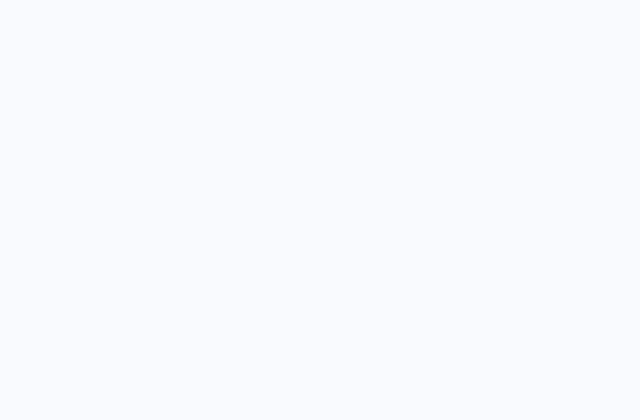
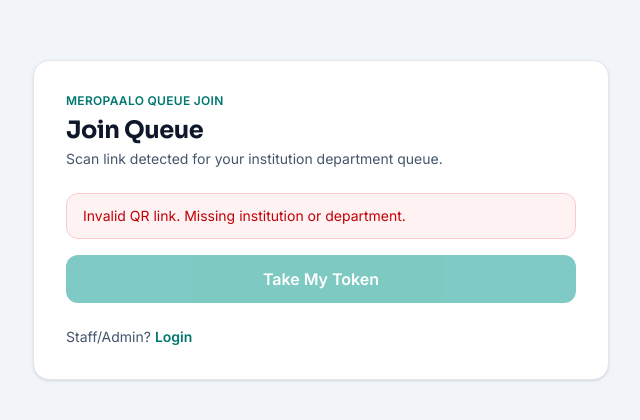
Before and after one commit to Prajwal-k0ira1a/MeroPaalo, a React (Vite) app in the folder frontend/: page /join in a window 1280 px wide. Before the commit this address had no page. Shown: the part 180-600 px from the top of the page, without its empty margins (319-959 px from the left). Built offline with nearby package versions, Linux system fonts and the light colour scheme; no server answers.

Commit message:
feat:QR feature added

```diff
--- a/frontend/src/App.jsx
+++ b/frontend/src/App.jsx
@@ -4,11 +4,16 @@
 import { Login } from "./Authentication/Login";
 import { SignUp } from "./Authentication/SignUp";
 import { ForgotPassword } from "./Authentication/ForgotPassword";
+import { JoinPage } from "./Join/JoinPage";
+import { QRGeneratorPage } from "./Join/QRGeneratorPage";
 import { Routes, Route } from "react-router-dom";
 function App() {
   return (
     <Routes>
       <Route path="/" element={<LandingPage />} />
+      <Route path="/join" element={<JoinPage />} />
+
+      <Route path="/qr-generator" element={<QRGeneratorPage />} />
       <Route path="/staff-admin" element={<DashboardPage />} />
       <Route path="/admin" element={<AdminConsolePage />} />
       <Route path="/login" element={<Login />} />
--- /dev/null
+++ b/frontend/src/Join/JoinPage.jsx
@@ -0,0 +1,164 @@
+import { useEffect, useMemo, useState } from "react";
+import { Link, useSearchParams } from "react-router-dom";
+
+const API_BASE = import.meta.env.VITE_API_BASE_URL || "http://localhost:5000/api";
+const TOKEN_STORAGE_KEY = "meropaalo_customer_token";
+
+const formatTime = (value) => {
+  if (!value) return "N/A";
+  const date = new Date(value);
+  if (Number.isNaN(date.getTime())) return "N/A";
+  return date.toLocaleTimeString([], { hour: "2-digit", minute: "2-digit" });
+};
+
+export const JoinPage = () => {
+  const [searchParams] = useSearchParams();
+  const institution = searchParams.get("institution") || "";
+  const department = searchParams.get("department") || "";
+
+  const [isLoading, setIsLoading] = useState(true);
+  const [isJoining, setIsJoining] = useState(false);
+  const [error, setError] = useState("");
+  const [queueInfo, setQueueInfo] = useState(null);
+  const [token, setToken] = useState(null);
+
+  const canQuery = useMemo(() => Boolean(institution && department), [institution, department]);
+  const queueOpen = queueInfo?.queueStatus === "active";
+
+  useEffect(() => {
+    const loadQueueInfo = async () => {
+      if (!canQuery) {
+        setError("Invalid QR link. Missing institution or department.");
+        setIsLoading(false);
+        return;
+      }
+
+      setIsLoading(true);
+      setError("");
+
+      try {
+        const res = await fetch(
+          `${API_BASE}/public/queue/${department}/info?institution=${institution}`
+        );
+        const json = await res.json();
+        if (!res.ok) throw new Error(json.message || "Unable to load queue details.");
+        setQueueInfo(json.data);
+      } catch (err) {
+        setError(err.message || "Unable to load queue details.");
+      } finally {
+        setIsLoading(false);
+      }
+    };
+
+    loadQueueInfo();
+  }, [canQuery, department, institution]);
+
+  const handleJoin = async () => {
+    if (!canQuery || isJoining || !queueOpen) return;
+
+    setIsJoining(true);
+    setError("");
+
+    try {
+      const res = await fetch(`${API_BASE}/tokens/issue`, {
+        method: "POST",
+        headers: { "Content-Type": "application/json" },
+        credentials: "include",
+        body: JSON.stringify({ institution, department }),
+      });
+      const json = await res.json();
+      if (!res.ok) throw new Error(json.message || "Failed to issue token.");
+      setToken(json.data);
+      try {
+        localStorage.setItem(
+          TOKEN_STORAGE_KEY,
+          JSON.stringify({
+            tokenId: json.data?._id,
+            institutionId: institution,
+            tokenNumber: json.data?.tokenNumber,
+          })
+        );
+      } catch {
+        // best effort persistence only
+      }
+    } catch (err) {
+      setError(err.message || "Failed to issue token.");
+    } finally {
+      setIsJoining(false);
+    }
+  };
+
+  return (
+    <main className="min-h-screen bg-slate-100 flex items-center justify-center p-4">
+      <section className="w-full max-w-xl bg-white border border-slate-200 rounded-2xl shadow-sm p-6 sm:p-8">
+        <p className="text-xs font-semibold tracking-wide text-teal-700 uppercase">MeroPaalo Queue Join</p>
+        <h1 className="text-2xl font-bold text-slate-900 mt-2">Join Queue</h1>
+        <p className="text-sm text-slate-600 mt-1">Scan link detected for your institution department queue.</p>
+
+        {isLoading && (
+          <div className="mt-6 text-sm text-slate-600">Loading queue details...</div>
+        )}
+
+        {!isLoading && (
+          <div className="mt-6 space-y-4">
+            {error && (
+              <div className="rounded-xl border border-red-200 bg-red-50 text-red-700 text-sm px-4 py-3">
+                {error}
+              </div>
+            )}
+
+            {queueInfo && (
+              <div className="rounded-xl border border-slate-200 bg-slate-50 p-4 space-y-2">
+                <p className="text-sm text-slate-700">
+                  <span className="font-semibold">Institution:</span> {queueInfo.institutionName}
+                </p>
+                <p className="text-sm text-slate-700">
+                  <span className="font-semibold">Department:</span> {queueInfo.queueName}
+                </p>
+                <p className="text-sm text-slate-700">
+                  <span className="font-semibold">Queue status:</span> {queueInfo.queueStatus}
+                </p>
+                <p className="text-sm text-slate-700">
+                  <span className="font-semibold">Hours:</span> {formatTime(queueInfo.startTime)} -{" "}
+                  {formatTime(queueInfo.endTime)}
+                </p>
+              </div>
+            )}
+
+            {token ? (
+              <div className="rounded-xl border border-teal-200 bg-teal-50 p-5 text-center">
+                <p className="text-sm text-teal-700 font-semibold">Token Issued</p>
+                <p className="text-4xl font-black text-teal-800 tracking-wider mt-2">{token.tokenNumber}</p>
+                <p className="text-xs text-teal-700 mt-2">Token ID: {token._id}</p>
+                <Link
+                  to={`/token-status?tokenId=${encodeURIComponent(token._id)}&institution=${encodeURIComponent(
+                    institution
+                  )}&tokenNumber=${encodeURIComponent(token.tokenNumber)}`}
+                  className="inline-block mt-4 rounded-xl bg-teal-700 text-white font-semibold py-2 px-4 hover:bg-teal-800 transition-colors"
+                >
+                  Track Live Status
+                </Link>
+              </div>
+            ) : (
+              <button
+                type="button"
+                onClick={handleJoin}
+                disabled={!queueOpen || isJoining || !queueInfo}
+                className="w-full rounded-xl bg-teal-600 text-white font-semibold py-3 px-4 hover:bg-teal-700 disabled:opacity-50 disabled:cursor-not-allowed transition-colors"
+              >
+                {isJoining ? "Issuing Token..." : "Take My Token"}
+              </button>
+            )}
+
+            <div className="pt-2 text-sm text-slate-600">
+              Staff/Admin?{" "}
+              <Link className="text-teal-700 font-semibold hover:text-teal-800" to="/login">
+                Login
+              </Link>
+            </div>
+          </div>
+        )}
+      </section>
+    </main>
+  );
+};
--- /dev/null
+++ b/frontend/src/Join/QRGeneratorPage.jsx
@@ -0,0 +1,78 @@
+import { useMemo, useState } from "react";
+
+const API_BASE = import.meta.env.VITE_API_BASE_URL || "http://localhost:5000/api";
+const CLIENT_BASE = import.meta.env.VITE_CLIENT_BASE_URL || window.location.origin;
+
+export const QRGeneratorPage = () => {
+  const [institution, setInstitution] = useState("");
+  const [department, setDepartment] = useState("");
+
+  const canGenerate = Boolean(institution.trim() && department.trim());
+
+  const joinLink = useMemo(() => {
+    if (!canGenerate) return "";
+    const params = new URLSearchParams({
+      institution: institution.trim(),
+      department: department.trim(),
+    });
+    return `${CLIENT_BASE}/join?${params.toString()}`;
+  }, [canGenerate, institution, department]);
+
+  const qrImageUrl = useMemo(() => {
+    if (!canGenerate) return "";
+    const params = new URLSearchParams({
+      institution: institution.trim(),
+      department: department.trim(),
+    });
+    return `${API_BASE}/qr?${params.toString()}`;
+  }, [canGenerate, institution, department]);
+
+  return (
+    <main className="min-h-screen bg-slate-100 flex items-center justify-center p-4">
+      <section className="w-full max-w-2xl bg-white border border-slate-200 rounded-2xl shadow-sm p-6 sm:p-8">
+        <p className="text-xs font-semibold tracking-wide text-teal-700 uppercase">MeroPaalo</p>
+        <h1 className="text-2xl font-bold text-slate-900 mt-2">QR Generator</h1>
+        <p className="text-sm text-slate-600 mt-1">
+          Choose institution and department IDs, then generate QR for customer join flow.
+        </p>
+
+        <div className="grid sm:grid-cols-2 gap-4 mt-6">
+          <label className="text-sm font-medium text-slate-700">
+            Institution ID
+            <input
+              type="text"
+              value={institution}
+              onChange={(e) => setInstitution(e.target.value)}
+              className="mt-1 w-full px-3 py-2 border border-slate-300 rounded-lg outline-none focus:border-teal-500 focus:ring-2 focus:ring-teal-100"
+              placeholder="67dc... (ObjectId)"
+            />
+          </label>
+
+          <label className="text-sm font-medium text-slate-700">
+            Department ID
+            <input
+              type="text"
+              value={department}
+              onChange={(e) => setDepartment(e.target.value)}
+              className="mt-1 w-full px-3 py-2 border border-slate-300 rounded-lg outline-none focus:border-teal-500 focus:ring-2 focus:ring-teal-100"
+              placeholder="67dd... (ObjectId)"
+            />
+          </label>
+        </div>
+
+        {canGenerate && (
+          <div className="mt-6 space-y-4">
+            <div className="rounded-xl border border-slate-200 p-3 bg-slate-50">
+              <p className="text-xs font-semibold text-slate-500">Join Link</p>
+              <p className="text-sm break-all text-slate-800">{joinLink}</p>
+            </div>
+
+            <div className="rounded-xl border border-slate-200 p-4 flex justify-center bg-white">
+              <img src={qrImageUrl} alt="Queue QR code" className="w-64 h-64 object-contain" />
+            </div>
+          </div>
+        )}
+      </section>
+    </main>
+  );
+};
```
